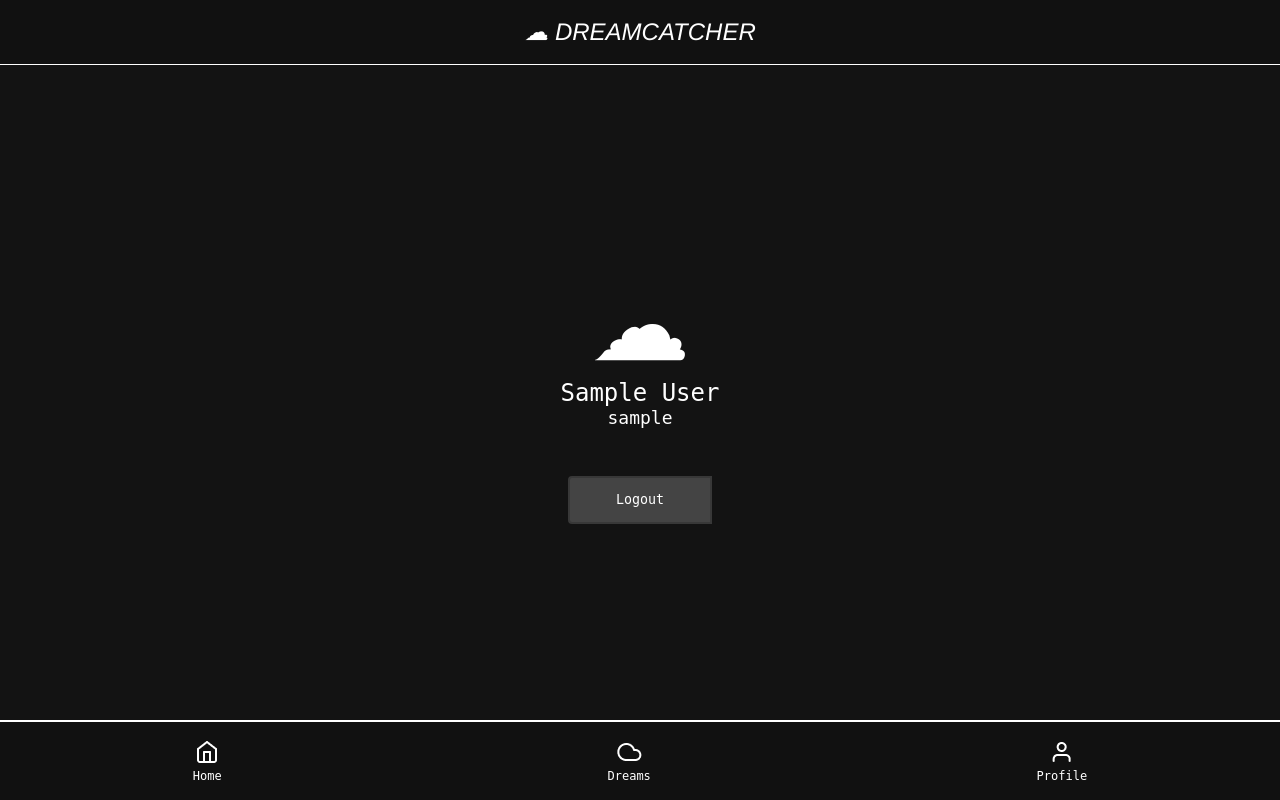
After one commit to kflorendo/dreamcatcher, a Django app: page /profile in a window 1280 px wide. The commit adds this page. Run offline with Django 4.2, Linux system fonts and the light colour scheme; the visitor is signed in with stand-in values (Sample User, id 1).

Commit message:
Add logout button to profile

```diff
--- /dev/null
+++ b/dreamproject/dreamcatcher/static/dreamcatcher/home.css
@@ -0,0 +1,27 @@
+.home-container {
+    width: 100%;
+    height: 100%;
+    display: flex;
+    align-items: center;
+    justify-content: center;
+    flex-direction: column;
+}
+
+.home-container .cloud {
+    font-size: 100px;
+    /* color: #c7c7c7; */
+}
+
+.floating {
+    animation-name: floating;
+    animation-duration: 3s;
+    animation-iteration-count: infinite;
+    animation-timing-function: ease-in-out;
+    /* margin-bottom: 20px; */
+}
+
+@keyframes floating {
+    0% { transform: translate(0,  0px); }
+    50%  { transform: translate(0, 15px); }
+    100%   { transform: translate(0, -0px); }
+}
--- /dev/null
+++ b/dreamproject/dreamcatcher/static/dreamcatcher/profile.css
@@ -0,0 +1,26 @@
+.profile-container {
+    width: 100%;
+    height: 100%;
+    display: flex;
+    align-items: center;
+    justify-content: center;
+    flex-direction: column;
+}
+
+.profile-container .cloud {
+    font-size: 100px;
+}
+
+.profile-name {
+    font-family: monospace;
+    font-size: 24px;
+}
+
+.profile-username {
+    font-family: monospace;
+    font-size: 18px;
+}
+
+.logout-button {
+    margin-top: 48px;
+}
--- a/dreamproject/dreamcatcher/static/dreamcatcher/styles.css
+++ b/dreamproject/dreamcatcher/static/dreamcatcher/styles.css
@@ -24,3 +24,17 @@ button.dc-button {
     cursor: pointer;
     background-color: #555555;
   }
+
+  .floating {
+    animation-name: floating;
+    animation-duration: 3s;
+    animation-iteration-count: infinite;
+    animation-timing-function: ease-in-out;
+    /* margin-bottom: 20px; */
+}
+
+@keyframes floating {
+    0% { transform: translate(0,  0px); }
+    50%  { transform: translate(0, 15px); }
+    100%   { transform: translate(0, -0px); }
+}
--- a/dreamproject/dreamcatcher/templates/dreamcatcher/base.html
+++ b/dreamproject/dreamcatcher/templates/dreamcatcher/base.html
@@ -9,13 +9,15 @@
     <link href="{% static 'dreamcatcher/posts.css' %}" rel="stylesheet" type="text/css">
     <link href="{% static 'dreamcatcher/dream.css' %}" rel="stylesheet" type="text/css">
     <link href="{% static 'dreamcatcher/entry.css' %}" rel="stylesheet" type="text/css">
+    <link href="{% static 'dreamcatcher/home.css' %}" rel="stylesheet" type="text/css">
+    <link href="{% static 'dreamcatcher/profile.css' %}" rel="stylesheet" type="text/css">
 </head>
 
 <body>
     <div class="base">
         <div class="div">
             <div class="header">
-                <div class="text-wrapper">DREAMCATCHER</div>
+                <div class="text-wrapper">☁︎ DREAMCATCHER</div>
             </div>
             <div class="content">
                 {% block content %}
@@ -35,7 +37,7 @@
                         <div class="text">Dreams</div>
                     </div>
                 </a>
-                <a class="single-tab" href="{% url 'home' %}">
+                <a class="single-tab" href="{% url 'profile' %}">
                     <div class="icon-and-text">
                         <img class="nav-icon" src="{% static 'dreamcatcher/icons/profile.png' %}" />
                         <div class="text">Profile</div>
--- /dev/null
+++ b/dreamproject/dreamcatcher/templates/dreamcatcher/profile.html
@@ -0,0 +1,13 @@
+{% extends "dreamcatcher/base.html" %}
+
+{% block content %}
+<div class="profile-container">
+    <div class="floating">
+        <div class="cloud">☁︎</div>
+    </div>
+    <div class="profile-name">{{request.user.first_name}} {{request.user.last_name}}</div>
+    <div class="profile-username">{{request.user.username}}</div>
+
+    <a href="{% url 'logout' %}"><button class="dc-button logout-button">Logout</button></a>
+</div>
+{% endblock %}
--- a/dreamproject/dreamcatcher/views.py
+++ b/dreamproject/dreamcatcher/views.py
@@ -143,6 +143,11 @@ def home(request):
 
 
 @login_required
+def profile(request):
+    return render(request, "dreamcatcher/profile.html", {})
+
+
+@login_required
 def dream_list(request):
     context = {}
     dream_list = DreamSequence.objects.all().filter(
--- a/dreamproject/dreamproject/urls.py
+++ b/dreamproject/dreamproject/urls.py
@@ -33,5 +33,6 @@ urlpatterns = [
          name='view-dream-similar'),
     path('analysis/<int:id>', views.view_dream_analysis,
          name='view-dream-analysis'),
-    path('dream-image/<int:id>', views.get_image_action, name='get-image')
+    path('dream-image/<int:id>', views.get_image_action, name='get-image'),
+    path('profile', views.profile, name='profile')
 ]
```
Also changed, not shown: dreamproject/dreamcatcher/templates/dreamcatcher/home.html (+6 -1 lines).
